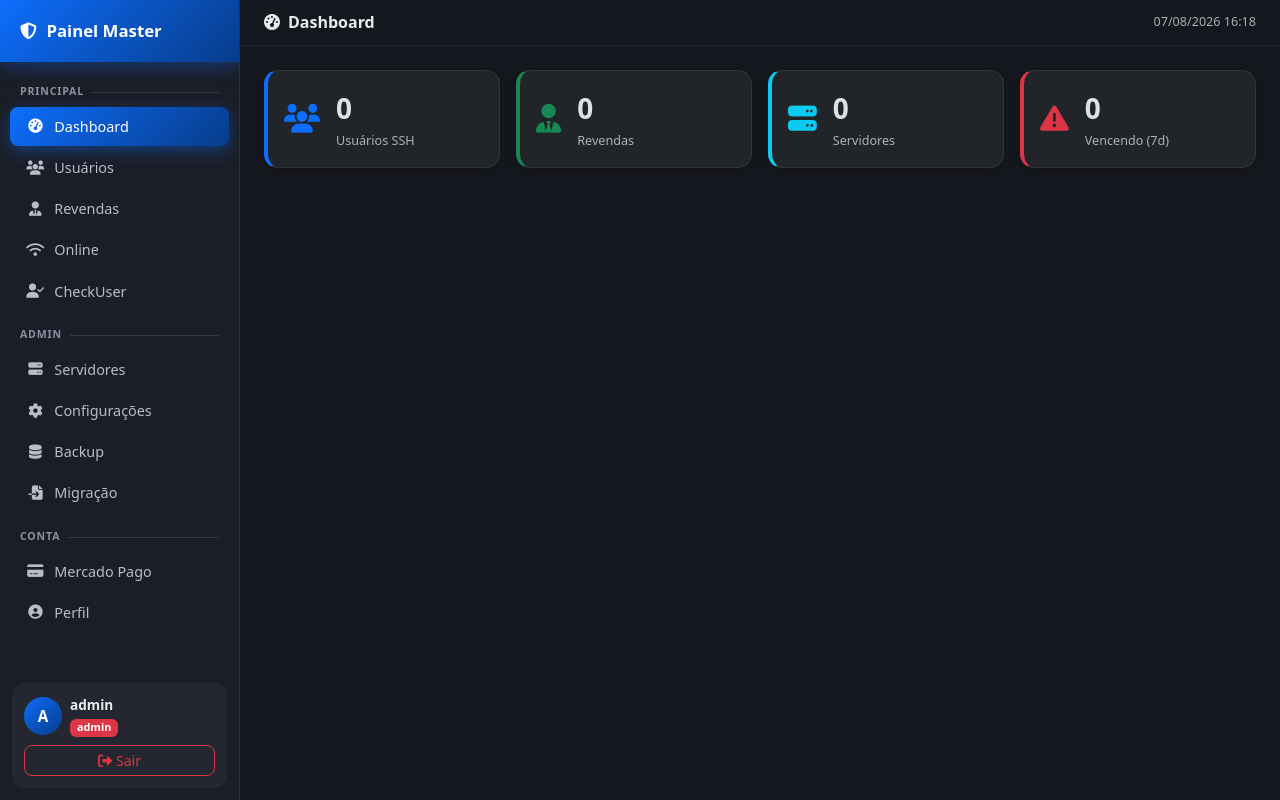
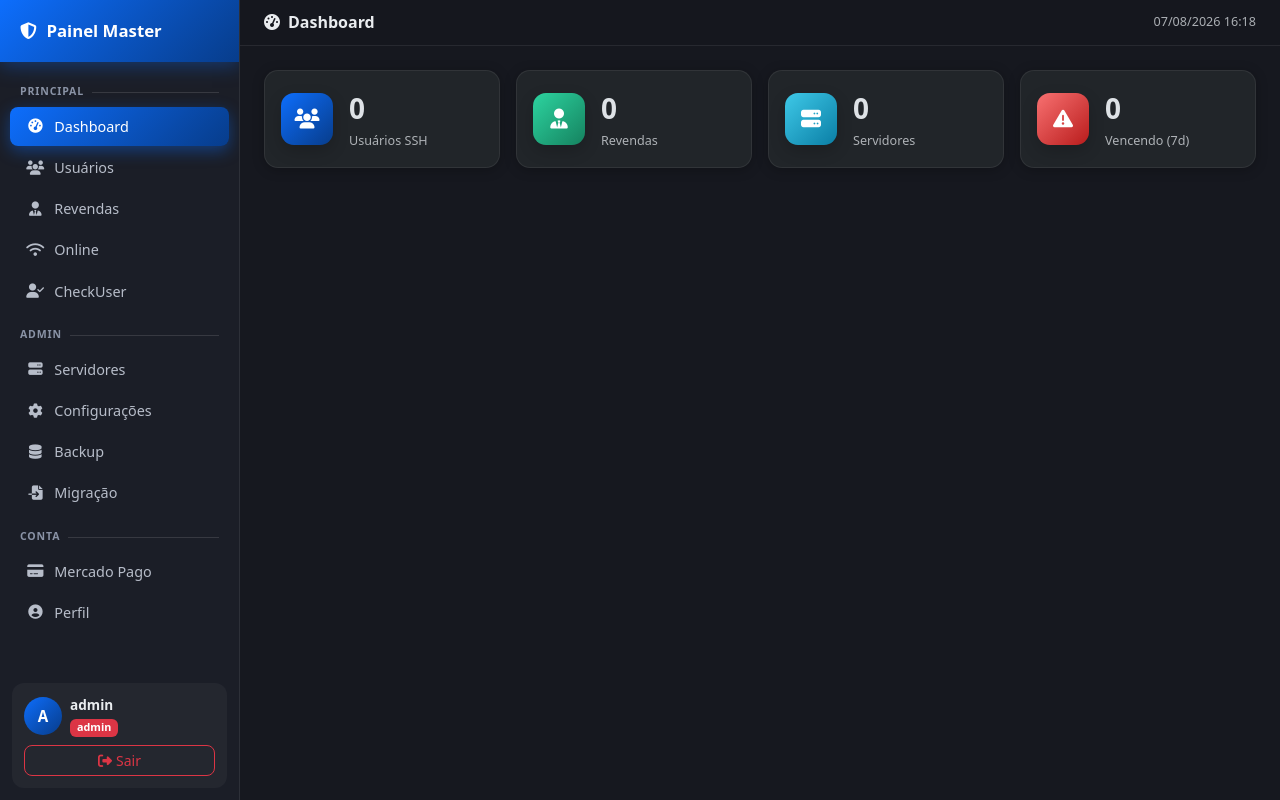
Before and after one commit to jeanfraga95/painel101, a Flask app: page / in a window 1280 px wide. Run offline with Flask 3, Linux system fonts and the light colour scheme; the visitor is signed in with stand-in values (Sample User, id 1); data comes from the database, SQL or seed files in the repository; data that the repository does not hold is empty.

Commit message:
Refactor dashboard cards and table structure

```diff
--- a/templates/admin/dashboard.html
+++ b/templates/admin/dashboard.html
@@ -5,9 +5,9 @@
 {% block content %}
 <div class="row g-3 mb-4">
   <div class="col-6 col-md-3">
-    <div class="card stat-card h-100" style="border-left:4px solid var(--accent)">
+    <div class="card stat-card h-100" style="animation-delay:.05s">
       <div class="card-body d-flex align-items-center gap-3">
-        <i class="fas fa-users fa-2x text-primary"></i>
+        <div class="stat-icon bg-grad-accent"><i class="fas fa-users"></i></div>
         <div>
           <div class="fs-3 fw-bold">{{ stats.total_ssh }}</div>
           <small class="text-muted">Usuários SSH</small>
@@ -16,9 +16,9 @@
     </div>
   </div>
   <div class="col-6 col-md-3">
-    <div class="card stat-card h-100" style="border-left:4px solid #198754">
+    <div class="card stat-card h-100" style="animation-delay:.1s">
       <div class="card-body d-flex align-items-center gap-3">
-        <i class="fas fa-user-tie fa-2x text-success"></i>
+        <div class="stat-icon bg-grad-success"><i class="fas fa-user-tie"></i></div>
         <div>
           <div class="fs-3 fw-bold">{{ stats.total_resellers }}</div>
           <small class="text-muted">Revendas</small>
@@ -27,9 +27,9 @@
     </div>
   </div>
   <div class="col-6 col-md-3">
-    <div class="card stat-card h-100" style="border-left:4px solid #0dcaf0">
+    <div class="card stat-card h-100" style="animation-delay:.15s">
       <div class="card-body d-flex align-items-center gap-3">
-        <i class="fas fa-server fa-2x text-info"></i>
+        <div class="stat-icon bg-grad-info"><i class="fas fa-server"></i></div>
         <div>
           <div class="fs-3 fw-bold">{{ stats.total_servers }}</div>
           <small class="text-muted">Servidores</small>
@@ -38,9 +38,9 @@
     </div>
   </div>
   <div class="col-6 col-md-3">
-    <div class="card stat-card h-100" style="border-left:4px solid #dc3545">
+    <div class="card stat-card h-100" style="animation-delay:.2s">
       <div class="card-body d-flex align-items-center gap-3">
-        <i class="fas fa-exclamation-triangle fa-2x text-danger"></i>
+        <div class="stat-icon bg-grad-danger"><i class="fas fa-exclamation-triangle"></i></div>
         <div>
           <div class="fs-3 fw-bold">{{ stats.expiring_soon }}</div>
           <small class="text-muted">Vencendo (7d)</small>
@@ -57,9 +57,10 @@
     <a href="{{ url_for('users_list', filter='expiring') }}" class="btn btn-sm btn-outline-warning">Ver todos</a>
   </div>
   <div class="card-body p-0">
+    <div class="table-responsive">
       <table class="table table-hover mb-0">
         <thead class="table-secondary">
-        <tr><th>Usuário</th><th>Vencimento</th><th>Dias</th><th>Ação</th></tr>
+          <tr><th>Usuário</th><th>Vencimento</th><th>Dias</th><th class="text-end">Ação</th></tr>
         </thead>
         <tbody>
           {% for u in expiring[:10] %}
@@ -71,8 +72,8 @@
             </td>
             <td>{{ u.expires_at }}</td>
             <td><span class="badge {{ 'bg-danger' if d <= 0 else ('bg-warning text-dark' if d <= 3 else 'bg-secondary') }}">{{ d }}d</span></td>
-          <td>
-            <button class="btn btn-xs btn-sm btn-outline-success" onclick="quickRenew({{ u.id }})">
+            <td class="text-end">
+              <button class="btn btn-sm btn-outline-success" onclick="quickRenew({{ u.id }})">
                 <i class="fas fa-redo"></i> Renovar
               </button>
             </td>
@@ -80,6 +81,7 @@
           {% endfor %}
         </tbody>
       </table>
+    </div>
   </div>
 </div>
 {% endif %}
```
Lines whose indentation alone changed are shown as unchanged.
